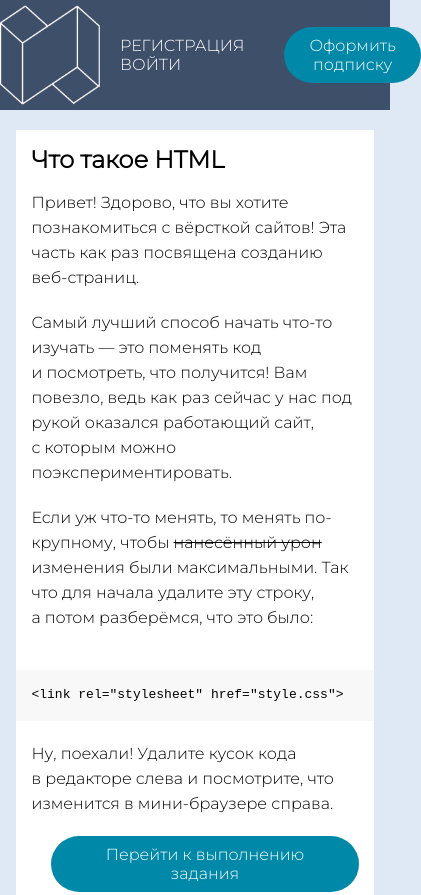
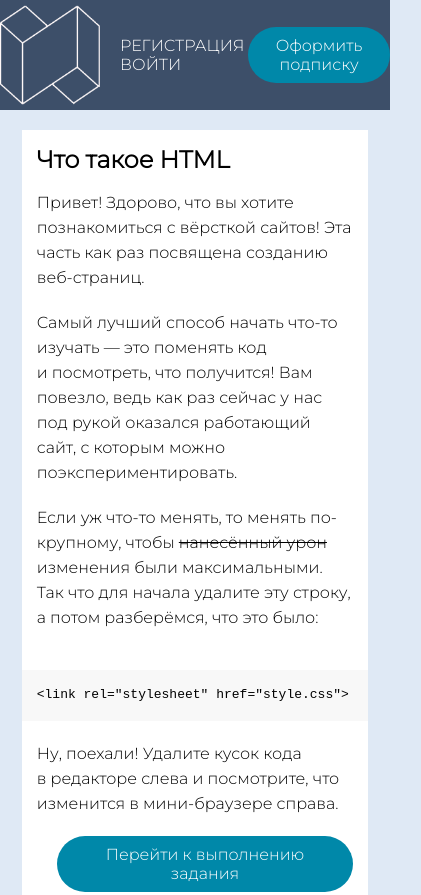
Before and after one commit to maksimenkovvv/project11122, a plain HTML site: page new.html in a window 390 px wide. Shown: the top 895 px of the page, 421 px wide, since content can reach past the window. Drawn offline with Linux system fonts and the light colour scheme; a web font is replaced by a local one.

Commit message:
new commit

```diff
--- a/css/new.css
+++ b/css/new.css
@@ -214,3 +214,17 @@ textarea {
     height: 146px;
   }
 }
+
+@media (max-width: 465px) {
+  .nav__links li {
+    padding: 0px 0px 0px 20px;
+  }
+
+  .cta button {
+    margin-left: 0;
+  }
+
+  .task-theory {
+    width: 99%;
+  }
+}
```
